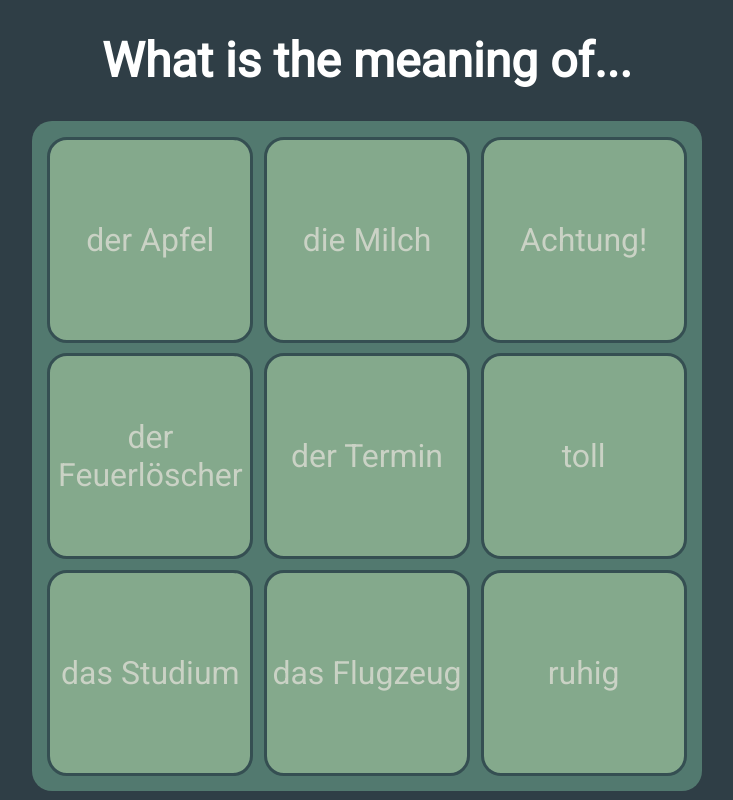
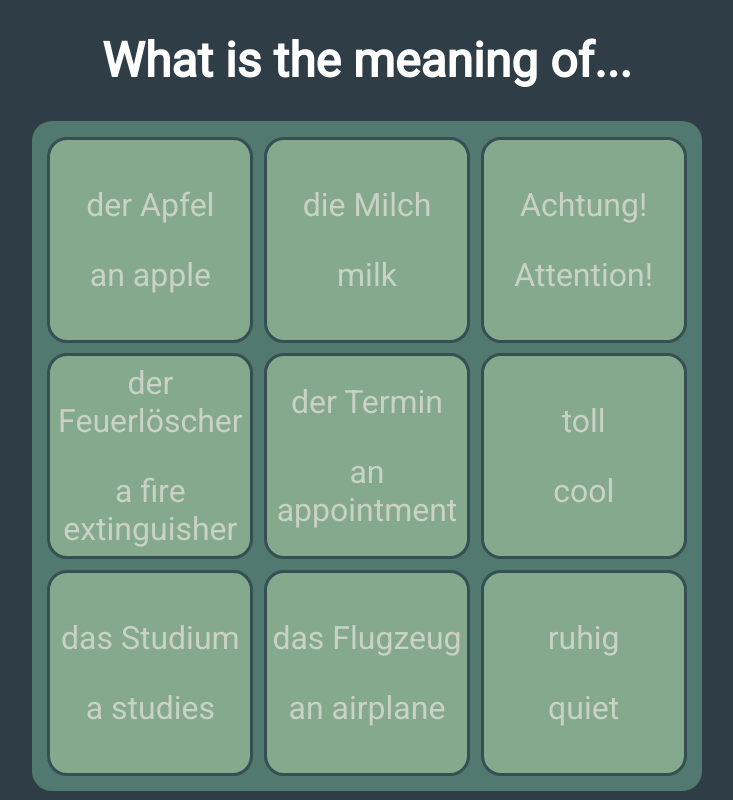
Before and after one commit to VitasSalvantes/Flashcards, a plain HTML site: page index.html in a window 1280 px wide. Shown: the whole page, without its empty margins (273-1006 px from the left). Drawn offline with Linux system fonts and the light colour scheme.

Commit message:
Added flip cards

```diff
--- a/index.html
+++ b/index.html
@@ -1,26 +1,3 @@
-<!--
-  ~ MIT License
-  ~
-  ~ Copyright (c) 2022 Ivan Bobrov
-  ~
-  ~ Permission is hereby granted, free of charge, to any person obtaining a copy of this
-  ~ software and associated documentation files (the "Software"), to deal in the Software
-  ~ without restriction, including without limitation the rights to use, copy, modify, merge,
-  ~ publish, distribute, sublicense, and/or sell copies of the Software, and to permit persons to
-  ~ whom the Software is furnished to do so, subject to the following conditions:
-  ~
-  ~ The above copyright notice and this permission notice shall be included in all copies or
-  ~ substantial portions of the Software.
-  ~
-  ~ THE SOFTWARE IS PROVIDED "AS IS", WITHOUT WARRANTY OF ANY KIND, EXPRESS OR
-  ~ IMPLIED, INCLUDING BUT NOT LIMITED TO THE WARRANTIES OF MERCHANTABILITY,
-  ~ FITNESS FOR A PARTICULAR PURPOSE AND NONINFRINGEMENT. IN NO EVENT SHALL THE
-  ~ AUTHORS OR COPYRIGHT HOLDERS BE LIABLE FOR ANY CLAIM, DAMAGES OR OTHER
-  ~ LIABILITY, WHETHER IN AN ACTION OF CONTRACT, TORT OR OTHERWISE, ARISING FROM,
-  ~ OUT OF OR IN CONNECTION WITH THE SOFTWARE OR THE USE OR OTHER DEALINGS IN
-  ~ THE SOFTWARE.
-  -->
-
 <!DOCTYPE html>
 <html lang="en">
     <head>
@@ -39,31 +16,102 @@
         <main>
             <div class="card-container">
                 <div class="card">
+                    <div class="card-center">
+                        <div class="card-front">
                             <p class="card-text">der Apfel</p>
                         </div>
+                        <div class="card-back">
+                            <p class="card-text">an apple</p>
+                        </div>
+                    </div>
+                </div>
+
                 <div class="card">
+                    <div class="card-center">
+                        <div class="card-front">
                             <p class="card-text">die Milch</p>
                         </div>
+                        <div class="card-back">
+                            <p class="card-text">milk</p>
+                        </div>
+                    </div>
+                </div>
+
                 <div class="card">
+                    <div class="card-center">
+                        <div class="card-front">
                             <p class="card-text">Achtung!</p>
                         </div>
+                        <div class="card-back">
+                            <p class="card-text">Attention!</p>
+                        </div>
+                    </div>
+                </div>
+
                 <div class="card">
+                    <div class="card-center">
+                        <div class="card-front">
                             <p class="card-text">der Feuerlöscher</p>
                         </div>
+                        <div class="card-back">
+                            <p class="card-text">a fire extinguisher</p>
+                        </div>
+                    </div>
+                </div>
+
                 <div class="card">
+                    <div class="card-center">
+                        <div class="card-front">
                             <p class="card-text">der Termin</p>
                         </div>
+                        <div class="card-back">
+                            <p class="card-text">an appointment</p>
+                        </div>
+                    </div>
+                </div>
+
                 <div class="card">
+                    <div class="card-center">
+                        <div class="card-front">
                             <p class="card-text">toll</p>
                         </div>
+                        <div class="card-back">
+                            <p class="card-text">cool</p>
+                        </div>
+                    </div>
+                </div>
+
                 <div class="card">
+                    <div class="card-center">
+                        <div class="card-front">
                             <p class="card-text">das Studium</p>
                         </div>
+                        <div class="card-back">
+                            <p class="card-text">a studies</p>
+                        </div>
+                    </div>
+                </div>
+
                 <div class="card">
+                    <div class="card-center">
+                        <div class="card-front">
                             <p class="card-text">das Flugzeug</p>
                         </div>
+                        <div class="card-back">
+                            <p class="card-text">an airplane</p>
+                        </div>
+                    </div>
+                </div>
+
                 <div class="card">
+                    <div class="card-center">
+                        <div class="card-front">
                             <p class="card-text">ruhig</p>
+                        </div>
+                        <div class="card-back">
+                            <p class="card-text">quiet</p>
+                        </div>
+                    </div>
                 </div>
             </div>
         </main>
```
Lines whose indentation alone changed are shown as unchanged.
